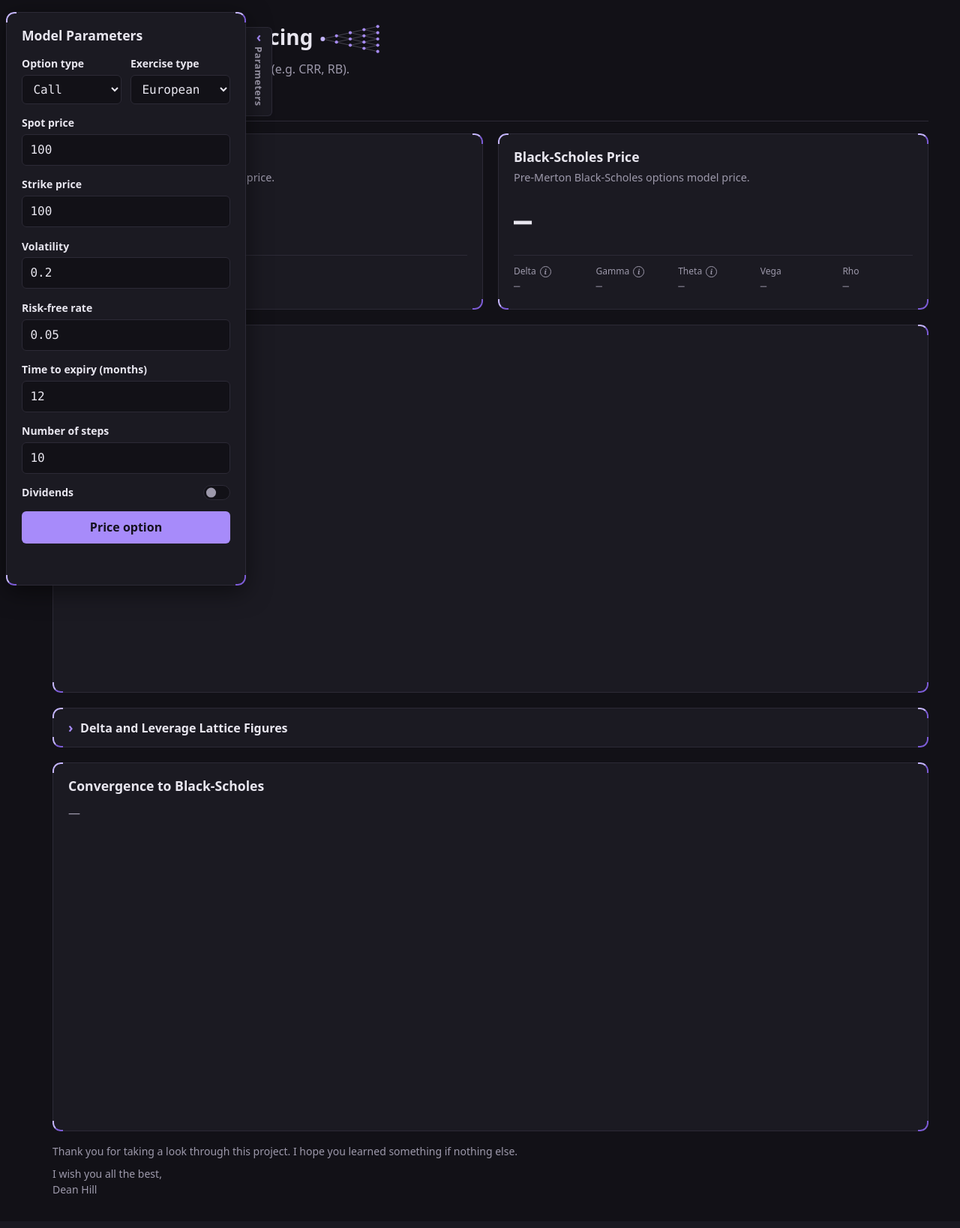
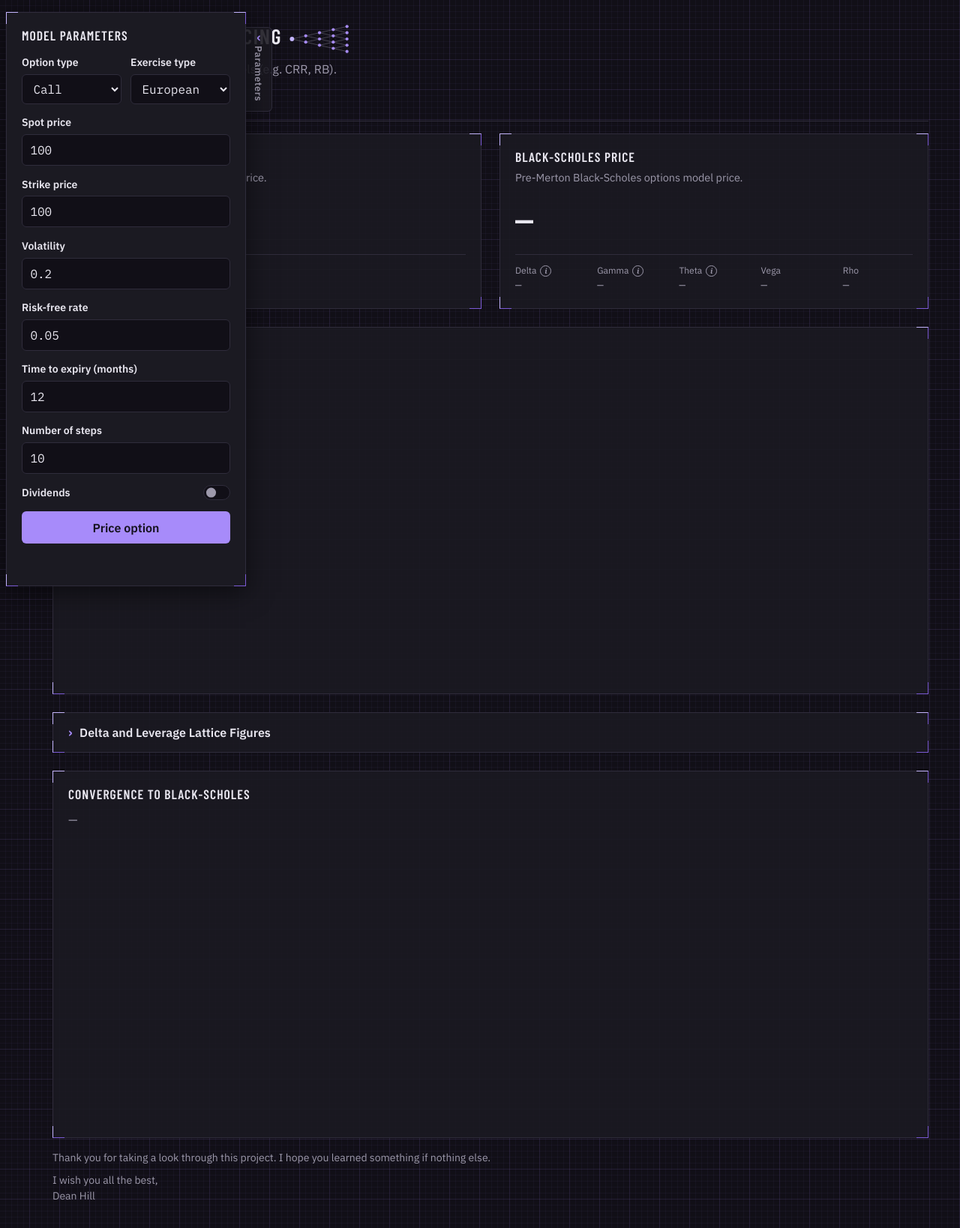
Before and after one commit to hilldean09/binomial_options_pricing, a Flask app: page / in a window 1280 px wide. Shown: the whole page at 75% size. Before the commit the page ends 1592 px from the top, so only its background shows below. Run offline with Flask 3, Linux system fonts and the light colour scheme; some libraries are stand-ins or nearby versions.

Commit message:
Set drafting-sheet tokens, fonts and graph paper background
Co-Authored-By: Claude Opus 5.5 <noreply@anthropic.com>

```diff
--- a/static/css/style.css
+++ b/static/css/style.css
@@ -1,10 +1,16 @@
-/* Dark by default; neutrals carry a faint violet tint to sit with the accent. */
+/* Drafting sheet: a working drawing on violet-tinted graph paper. Dark by
+   default; neutrals carry a faint violet tint to sit with the accent. */
 :root {
     color-scheme: dark;
 
-    --bg: #121117;
-    --surface: #1b1a22;
-    --border: #2c2a36;
+    --bg: #110f17;
+    /* Translucent, so the graph paper shows faintly through the sheets */
+    --surface: rgb(27 26 34 / 0.88);
+    --surface-solid: #1b1a22;
+    --surface-raised: #23212c;
+    --field-bg: rgb(10 9 14 / 0.45);
+    --border: #2f2c3b;
+    --border-strong: #464157;
     --text: #e8e6ef;
     --text-muted: #9d99ab;
     --accent: #a78bfa;
@@ -12,19 +18,23 @@
     --accent-text: #15121f;
     --gild-light: #c4b5fd;
     --gild-dark: #7c5bd6;
-    --gild-size: 14px;
-    --gild-width: 2px;
+    --gild-size: 16px;
+    --gild-width: 1.5px;
+    --gild-offset: 6px;
     --scrollbar-thumb: #3b3848;
     --error: #ef6f61;
     --warning: #e9b65c;
     --warning-dark: #a87a2a;
-    --radius: 10px;
+    --radius: 0;
+    --grid-minor: rgb(167 139 250 / 0.045);
+    --grid-major: rgb(167 139 250 / 0.085);
     --drawer-width: min(20rem, calc(100vw - 3.5rem));
     --drawer-toggle-width: 2.25rem;
     --drawer-offset: 0.5rem;
-    --gap: 1.25rem;
-    --font: system-ui, -apple-system, "Segoe UI", Roboto, sans-serif;
-    --mono: ui-monospace, "SFMono-Regular", Menlo, Consolas, monospace;
+    --gap: 1.5rem;
+    --font: "IBM Plex Sans", system-ui, -apple-system, "Segoe UI", Roboto, sans-serif;
+    --mono: "IBM Plex Mono", ui-monospace, "SFMono-Regular", Menlo, Consolas, monospace;
+    --label: "Barlow Condensed", "Arial Narrow", "IBM Plex Sans", sans-serif;
 }
 
 /* Thin, themed scrollbars on a transparent track so they read as part
@@ -45,9 +55,17 @@
     box-sizing: border-box;
 }
 
+/* Graph paper: a fine 8px grid under a heavier 40px one */
 body {
     margin: 0;
-    background: var(--bg);
+    background-color: var(--bg);
+    background-image:
+        linear-gradient(var(--grid-major) 1px, transparent 1px),
+        linear-gradient(90deg, var(--grid-major) 1px, transparent 1px),
+        linear-gradient(var(--grid-minor) 1px, transparent 1px),
+        linear-gradient(90deg, var(--grid-minor) 1px, transparent 1px);
+    background-size: 40px 40px, 40px 40px, 8px 8px, 8px 8px;
+    background-position: -1px -1px;
     color: var(--text);
     font-family: var(--font);
     line-height: 1.5;
@@ -58,9 +76,20 @@ body.has-drawer {
     padding-left: calc(var(--drawer-toggle-width) - 0.5rem);
 }
 
+/* Headings are lettered like a drawing: condensed capitals, tracked out */
 h1, h2, h3 {
     margin: 0;
-    line-height: 1.2;
+    font-family: var(--label);
+    font-weight: 600;
+    line-height: 1.15;
+    letter-spacing: 0.06em;
+    text-transform: uppercase;
+}
+
+/* Maths keeps its own letter case and spacing inside lettered headings */
+:is(h1, h2, h3) .katex {
+    letter-spacing: normal;
+    text-transform: none;
 }
 
 /* Header / footer */
@@ -233,6 +262,8 @@ h1, h2, h3 {
 
 .drawer-panel {
     padding: 0;
+    /* Over the page, so not see-through */
+    background: var(--surface-solid);
 }
 
 .drawer.is-open .drawer-panel {
@@ -800,6 +831,7 @@ h1, h2, h3 {
     padding: 0;
     width: min(26rem, calc(100vw - 2rem));
     overflow: visible;
+    background: var(--surface-solid);
     color: var(--text);
     box-shadow: 0 8px 32px rgba(0, 0, 0, 0.5);
 }
--- a/templates/base.html
+++ b/templates/base.html
@@ -4,6 +4,9 @@
     <meta charset="utf-8">
     <meta name="viewport" content="width=device-width, initial-scale=1">
     <title>{% block title %}Binomial Options Pricing{% endblock %}</title>
+    <link rel="preconnect" href="https://fonts.googleapis.com">
+    <link rel="preconnect" href="https://fonts.gstatic.com" crossorigin>
+    <link rel="stylesheet" href="https://fonts.googleapis.com/css2?family=Barlow+Condensed:wght@500;600;700&family=IBM+Plex+Mono:ital,wght@0,400;0,500;0,600;1,400&family=IBM+Plex+Sans:ital,wght@0,400;0,500;0,600;1,400&display=swap">
     <link rel="stylesheet" href="https://cdn.jsdelivr.net/npm/katex@0.16.11/dist/katex.min.css">
     <link rel="stylesheet" href="{{ url_for('static', filename='css/style.css') }}">
 </head>
```
